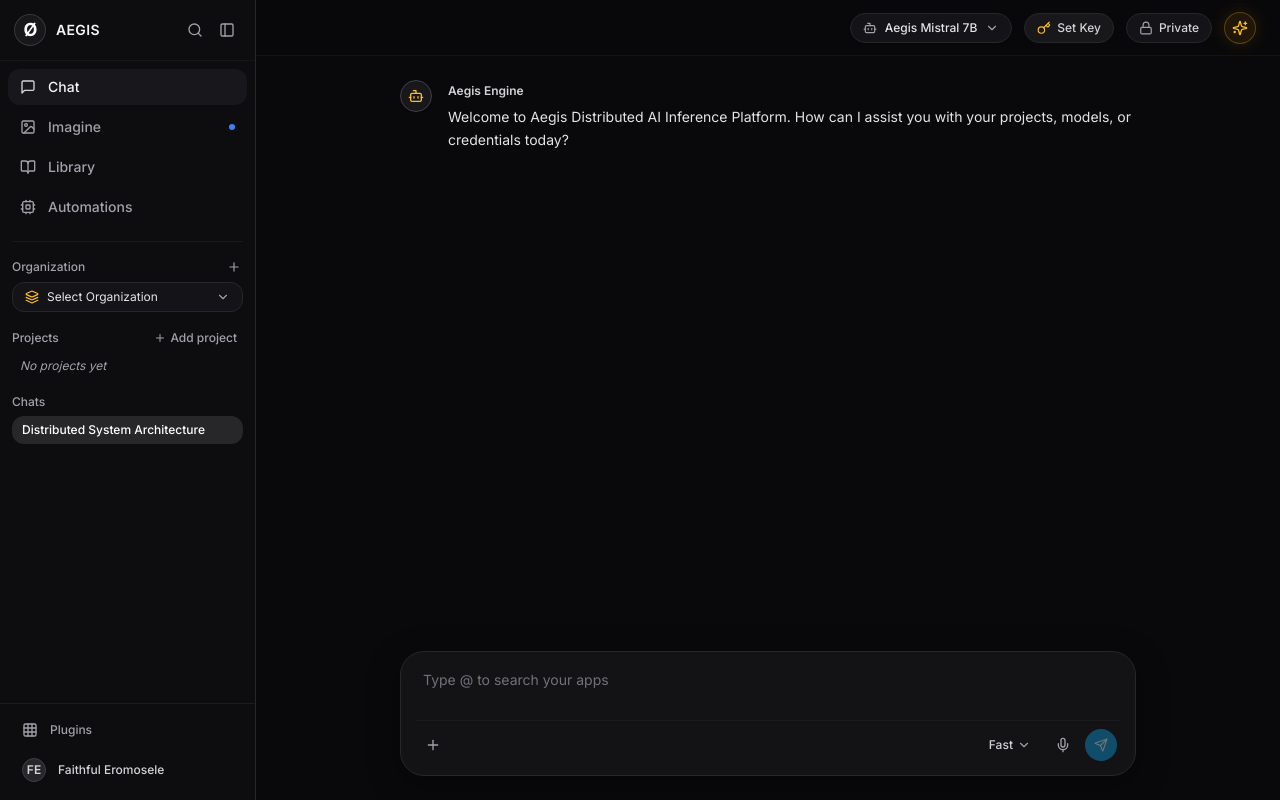
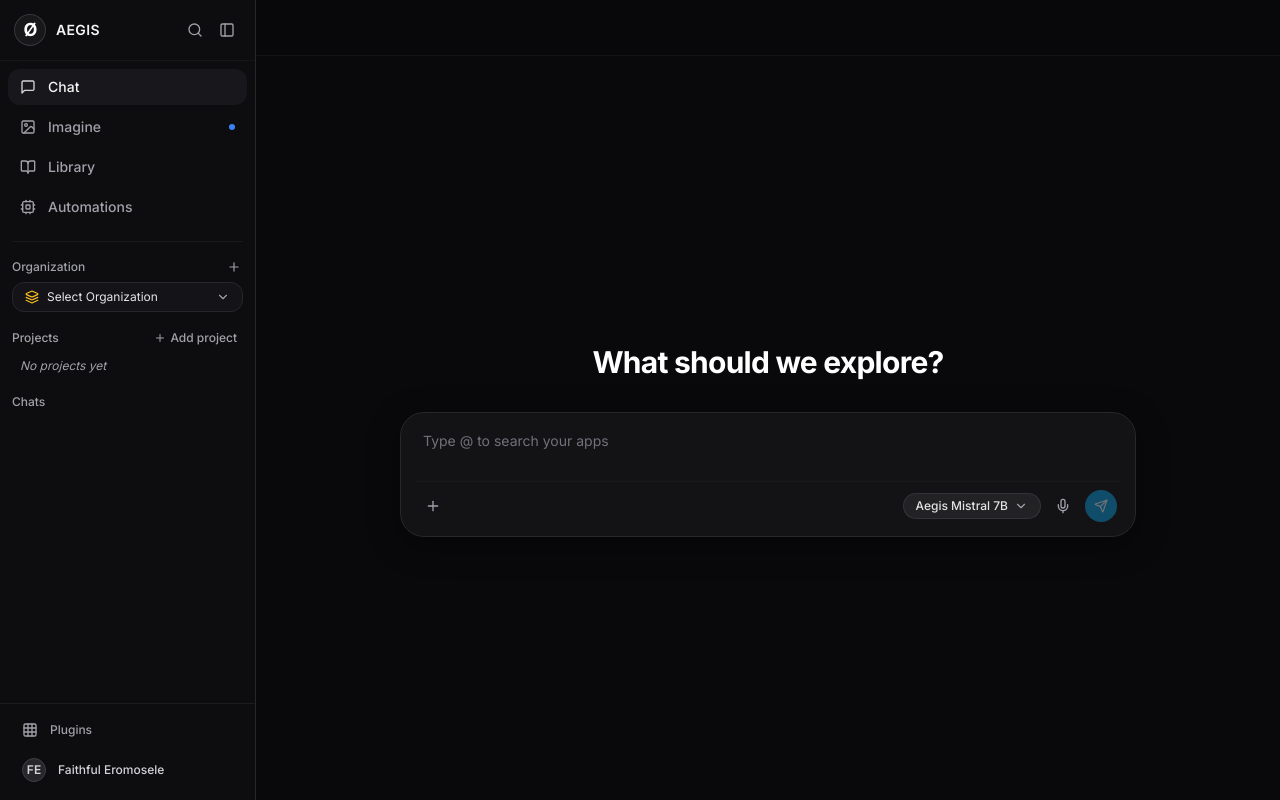
Before and after one commit to Faithful001/aegis, a React (Vite) app in the folder frontend/: page / in a window 1280 px wide. Built offline with nearby package versions, Linux system fonts and the light colour scheme.

Commit message:
chore: build the dropdown for the models list

```diff
--- a/frontend/src/components/chat/ChatPromptInput.tsx
+++ b/frontend/src/components/chat/ChatPromptInput.tsx
@@ -1,5 +1,7 @@
-import React, { useState } from 'react';
-import { Plus, ChevronDown, Mic, Zap, Send } from 'lucide-react';
+import React, { useState, useRef, useEffect } from 'react';
+import { Plus, ChevronDown, Mic, Send, Check } from 'lucide-react';
+import { motion, AnimatePresence } from 'framer-motion';
+import { useAegis, AVAILABLE_MODELS } from '../../context/AegisContext';
 
 interface ChatPromptInputProps {
   onSendMessage: (prompt: string) => void;
@@ -8,6 +10,24 @@
 
 export const ChatPromptInput: React.FC<ChatPromptInputProps> = ({ onSendMessage, disabled }) => {
   const [input, setInput] = useState('');
+  const [modelDropdownOpen, setModelDropdownOpen] = useState(false);
+  const dropdownRef = useRef<HTMLDivElement>(null);
+  const { selectedModel, setSelectedModel } = useAegis();
+
+  const currentModelObj =
+    AVAILABLE_MODELS.find((m) => m.id === selectedModel) || AVAILABLE_MODELS[0];
+
+  useEffect(() => {
+    const handleClickOutside = (event: MouseEvent) => {
+      if (dropdownRef.current && !dropdownRef.current.contains(event.target as Node)) {
+        setModelDropdownOpen(false);
+      }
+    };
+    document.addEventListener('mousedown', handleClickOutside);
+    return () => {
+      document.removeEventListener('mousedown', handleClickOutside);
+    };
+  }, []);
 
   const handleKeyDown = (e: React.KeyboardEvent<HTMLTextAreaElement>) => {
     if (e.key === 'Enter' && !e.shiftKey) {
@@ -46,15 +66,65 @@
             <Plus className="w-4 h-4" />
           </button>
 
-          {/* Right Action Icons: Fast Speed Dropdown, Mic Icon, Send/Voice Wave */}
+          {/* Right Action Icons: Model Selector Dropdown, Mic Icon, Send */}
           <div className="flex items-center gap-2">
-            <button
-              type="button"
-              className="flex items-center gap-1 px-2.5 py-1 rounded-full text-xs font-medium text-zinc-300 hover:bg-zinc-800 transition-colors"
-            >
-              <span>Fast</span>
-              <ChevronDown className="w-3.5 h-3.5 text-zinc-400" />
-            </button>
+            {/* Model Selector Dropdown inside prompt bar */}
+            <div className="relative" ref={dropdownRef}>
+              <button
+                type="button"
+                onClick={() => setModelDropdownOpen(!modelDropdownOpen)}
+                className="flex items-center gap-1.5 px-3 py-1 rounded-full text-xs font-medium bg-zinc-800/80 hover:bg-zinc-800 text-zinc-200 border border-zinc-700/60 transition-all"
+              >
+                <span>{currentModelObj.name}</span>
+                <ChevronDown
+                  className={`w-3.5 h-3.5 text-zinc-400 transition-transform duration-200 ${
+                    modelDropdownOpen ? 'rotate-180' : ''
+                  }`}
+                />
+              </button>
+
+              <AnimatePresence>
+                {modelDropdownOpen && (
+                  <motion.div
+                    initial={{ opacity: 0, scale: 0.95, y: 8 }}
+                    animate={{ opacity: 1, scale: 1, y: 0 }}
+                    exit={{ opacity: 0, scale: 0.95, y: 8 }}
+                    transition={{ duration: 0.15, ease: 'easeOut' }}
+                    className="absolute right-0 bottom-full mb-2 w-64 bg-surface border border-surface-border rounded-2xl p-1.5 shadow-2xl z-50 space-y-1"
+                  >
+                    <div className="px-3 py-1.5 text-[10px] uppercase font-bold text-zinc-400 tracking-wider">
+                      Select Model
+                    </div>
+                    {AVAILABLE_MODELS.map((model) => (
+                      <button
+                        key={model.id}
+                        type="button"
+                        onClick={() => {
+                          setSelectedModel(model.id);
+                          setModelDropdownOpen(false);
+                        }}
+                        className={`w-full text-left px-3 py-2 rounded-xl transition-all ${
+                          selectedModel === model.id
+                            ? 'bg-zinc-800 text-white font-medium'
+                            : 'text-zinc-400 hover:bg-zinc-800/50 hover:text-zinc-200'
+                        }`}
+                      >
+                        <div className="flex items-center justify-between text-xs font-semibold">
+                          <span className="flex items-center gap-1.5">
+                            {model.name}
+                            {selectedModel === model.id && (
+                              <Check className="w-3.5 h-3.5 text-emerald-400" />
+                            )}
+                          </span>
+                          {model.fast && <span className="text-[10px] text-emerald-400">Fast</span>}
+                        </div>
+                        <p className="text-[11px] text-zinc-400 mt-0.5">{model.description}</p>
+                      </button>
+                    ))}
+                  </motion.div>
+                )}
+              </AnimatePresence>
+            </div>
 
             <button
               type="button"
--- a/frontend/src/components/layout/Header.tsx
+++ b/frontend/src/components/layout/Header.tsx
@@ -1,87 +1,5 @@
-import React, { useState } from 'react';
-import { Sparkles, Lock, ChevronDown, Bot, Key } from 'lucide-react';
-import { useAegis, AVAILABLE_MODELS } from '../../context/AegisContext';
-import { CreateKeyModal } from '../modals/CreateKeyModal';
-import { AddCredentialModal } from '../modals/AddCredentialModal';
-
 export const Header: React.FC = () => {
-  const { selectedModel, setSelectedModel, activeApiKey, activeOrg } = useAegis();
-  const [modelDropdownOpen, setModelDropdownOpen] = useState(false);
-  const [keyModalOpen, setKeyModalOpen] = useState(false);
-  const [credModalOpen, setCredModalOpen] = useState(false);
-
-  const currentModelObj = AVAILABLE_MODELS.find((m) => m.id === selectedModel) || AVAILABLE_MODELS[0];
-
   return (
-    <header className="h-14 px-6 border-b border-surface-border/40 flex items-center justify-between select-none bg-background/50 backdrop-blur-md sticky top-0 z-20">
-      {/* Left side empty or active thread title */}
-      <div></div>
-
-      {/* Right side Controls: Model Selector, Private Badge, Sparkle */}
-      <div className="flex items-center gap-3">
-        {/* Model Selector Dropdown */}
-        <div className="relative">
-          <button
-            onClick={() => setModelDropdownOpen(!modelDropdownOpen)}
-            className="flex items-center gap-2 px-3 py-1.5 rounded-full bg-surface-card border border-surface-border text-xs font-medium text-zinc-200 hover:bg-zinc-800 transition-all shadow-sm"
-          >
-            <Bot className="w-3.5 h-3.5 text-zinc-400" />
-            <span>{currentModelObj.name}</span>
-            <ChevronDown className="w-3.5 h-3.5 text-zinc-400" />
-          </button>
-
-          {modelDropdownOpen && (
-            <div className="absolute right-0 top-full mt-1.5 w-64 bg-surface border border-surface-border rounded-2xl p-1.5 shadow-2xl z-50 space-y-1">
-              <div className="px-3 py-1.5 text-[10px] uppercase font-bold text-zinc-400 tracking-wider">
-                Select Inference Model
-              </div>
-              {AVAILABLE_MODELS.map((model) => (
-                <button
-                  key={model.id}
-                  onClick={() => {
-                    setSelectedModel(model.id);
-                    setModelDropdownOpen(false);
-                  }}
-                  className={`w-full text-left px-3 py-2 rounded-xl transition-all ${
-                    selectedModel === model.id
-                      ? 'bg-zinc-800 text-white font-medium'
-                      : 'text-zinc-400 hover:bg-zinc-800/50 hover:text-zinc-200'
-                  }`}
-                >
-                  <div className="flex items-center justify-between text-xs font-semibold">
-                    <span>{model.name}</span>
-                    {model.fast && <span className="text-[10px] text-emerald-400">Fast</span>}
-                  </div>
-                  <p className="text-[11px] text-zinc-400 mt-0.5">{model.description}</p>
-                </button>
-              ))}
-            </div>
-          )}
-        </div>
-
-        {/* API Key / Credential Status */}
-        <button
-          onClick={() => setKeyModalOpen(true)}
-          className="flex items-center gap-1.5 px-3 py-1.5 rounded-full bg-zinc-900 border border-zinc-800 text-xs font-medium text-zinc-300 hover:border-zinc-700 transition-all"
-        >
-          <Key className="w-3.5 h-3.5 text-amber-400" />
-          <span className="hidden sm:inline">{activeApiKey ? 'API Key Active' : 'Set Key'}</span>
-        </button>
-
-        {/* Private Privacy Badge */}
-        <div className="flex items-center gap-1.5 px-3 py-1.5 rounded-full bg-surface-card border border-surface-border text-xs font-medium text-zinc-300">
-          <Lock className="w-3.5 h-3.5 text-zinc-400" />
-          <span>Private</span>
-        </div>
-
-        {/* Yellow Sparkle Highlight Icon */}
-        <div className="w-8 h-8 rounded-full bg-amber-500/10 border border-amber-500/30 flex items-center justify-center text-amber-400 shadow-glow-yellow">
-          <Sparkles className="w-4 h-4" />
-        </div>
-      </div>
-
-      <CreateKeyModal open={keyModalOpen} onOpenChange={setKeyModalOpen} />
-      <AddCredentialModal open={credModalOpen} onOpenChange={setCredModalOpen} />
-    </header>
+    <header className="h-14 px-6 border-b border-surface-border/40 flex items-center justify-between select-none bg-background/50 backdrop-blur-md sticky top-0 z-20"></header>
   );
 };
--- a/frontend/src/context/AegisContext.tsx
+++ b/frontend/src/context/AegisContext.tsx
@@ -1,8 +1,8 @@
-import React, { createContext, useContext, useState, useEffect } from 'react';
-import { Organization, Project, APIKey, ChatThread, ChatMessage } from '../types/api';
-import { orgsApi } from '../api/orgs';
-import { projectsApi } from '../api/projects';
-import { useAuth } from './AuthContext';
+import React, { createContext, useContext, useState, useEffect } from "react";
+import { Organization, Project, APIKey, ChatThread, ChatMessage } from "../types/api";
+import { orgsApi } from "../api/orgs";
+import { projectsApi } from "../api/projects";
+import { useAuth } from "./AuthContext";
 
 interface AegisContextType {
   organizations: Organization[];
@@ -30,10 +30,30 @@
 const AegisContext = createContext<AegisContextType | undefined>(undefined);
 
 export const AVAILABLE_MODELS = [
-  { id: 'aegis-mistral-7b', name: 'Aegis Mistral 7B', description: 'Distributed self-hosted AI worker', fast: true },
-  { id: 'openrouter/auto', name: 'OpenRouter Auto', description: 'BYOK high performance router', fast: true },
-  { id: 'gpt-4o-mini', name: 'OpenAI GPT-4o Mini', description: 'Direct BYOK provider route', fast: true },
-  { id: 'claude-3-5-sonnet', name: 'Claude 3.5 Sonnet', description: 'Reasoning and code generation', fast: false },
+  {
+    id: "aegis-mistral-7b",
+    name: "Aegis Mistral 7B",
+    description: "Distributed self-hosted AI worker",
+    fast: true,
+  },
+  {
+    id: "openrouter/auto",
+    name: "OpenRouter Auto",
+    description: "BYOK high performance router",
+    fast: true,
+  },
+  {
+    id: "gpt-4o-mini",
+    name: "OpenAI GPT-4o Mini",
+    description: "Direct BYOK provider route",
+    fast: true,
+  },
+  {
+    id: "claude-3-5-sonnet",
+    name: "Claude 3.5 Sonnet",
+    description: "Reasoning and code generation",
+    fast: false,
+  },
 ];
 
 export const AegisProvider: React.FC<{ children: React.ReactNode }> = ({ children }) => {
@@ -43,37 +63,13 @@
   const [projects, setProjects] = useState<Project[]>([]);
   const [activeProject, setActiveProject] = useState<Project | null>(null);
   const [apiKeys, setApiKeys] = useState<APIKey[]>([]);
-  const [activeApiKey, setActiveApiKey] = useState<string>(localStorage.getItem('aegis_user_api_key') || '');
-  const [selectedModel, setSelectedModel] = useState<string>('aegis-mistral-7b');
+  const [activeApiKey, setActiveApiKey] = useState<string>(
+    localStorage.getItem("aegis_user_api_key") || ""
+  );
+  const [selectedModel, setSelectedModel] = useState<string>("aegis-mistral-7b");
 
-  const [chatThreads, setChatThreads] = useState<ChatThread[]>(() => {
-    const saved = localStorage.getItem('aegis_chat_threads');
-    if (saved) {
-      try { return JSON.parse(saved); } catch (e) { console.error(e); }
-    }
-    return [
-      {
-        id: 'default-thread-1',
-        title: 'Distributed System Architecture',
-        created_at: new Date().toISOString(),
-        updated_at: new Date().toISOString(),
-        messages: [
-          {
-            id: 'm1',
-            role: 'assistant',
-            content: 'Welcome to Aegis Distributed AI Inference Platform. How can I assist you with your projects, models, or credentials today?',
-            timestamp: new Date(),
-            model: 'aegis-mistral-7b'
-          }
-        ]
-      }
-    ];
-  });
-  const [activeThreadId, setActiveThreadId] = useState<string | null>('default-thread-1');
-
-  useEffect(() => {
-    localStorage.setItem('aegis_chat_threads', JSON.stringify(chatThreads));
-  }, [chatThreads]);
+  const [chatThreads, setChatThreads] = useState<ChatThread[]>([]);
+  const [activeThreadId, setActiveThreadId] = useState<string | null>("default-thread-1");
 
   const refreshOrgs = async () => {
     if (!isAuthenticated) return;
@@ -84,7 +80,7 @@
         setActiveOrg(list[0]);
       }
     } catch (e) {
-      console.error('Error fetching orgs:', e);
+      console.error("Error fetching orgs:", e);
     }
   };
 
@@ -97,7 +93,7 @@
         setActiveProject(list[0]);
       }
     } catch (e) {
-      console.error('Error fetching projects:', e);
+      console.error("Error fetching projects:", e);
     }
   };
 
@@ -107,7 +103,7 @@
       const keys = await projectsApi.listApiKeys(activeProject.id);
       setApiKeys(keys);
     } catch (e) {
-      console.error('Error fetching API keys:', e);
+      console.error("Error fetching API keys:", e);
     }
   };
 
@@ -124,10 +120,10 @@
   }, [activeProject]);
 
   const createNewThread = (): string => {
-    const newId = 'thread-' + Date.now();
+    const newId = "thread-" + Date.now();
     const newThread: ChatThread = {
       id: newId,
-      title: 'New Exploration',
+      title: "New Exploration",
       created_at: new Date().toISOString(),
       updated_at: new Date().toISOString(),
       messages: [],
@@ -143,8 +139,8 @@
         if (t.id === threadId) {
           const updatedMessages = [...t.messages, msg];
           let title = t.title;
-          if (t.title === 'New Exploration' && msg.role === 'user') {
-            title = msg.content.slice(0, 30) + (msg.content.length > 30 ? '...' : '');
+          if (t.title === "New Exploration" && msg.role === "user") {
+            title = msg.content.slice(0, 30) + (msg.content.length > 30 ? "..." : "");
           }
           return {
             ...t,
@@ -191,7 +187,7 @@
         apiKeys,
         activeApiKey,
         setActiveApiKey: (k) => {
-          localStorage.setItem('aegis_user_api_key', k);
+          localStorage.setItem("aegis_user_api_key", k);
           setActiveApiKey(k);
         },
         selectedModel,
@@ -214,6 +210,6 @@
 
 export const useAegis = () => {
   const ctx = useContext(AegisContext);
-  if (!ctx) throw new Error('useAegis must be used within AegisProvider');
+  if (!ctx) throw new Error("useAegis must be used within AegisProvider");
   return ctx;
 };
--- a/frontend/src/pages/index.tsx
+++ b/frontend/src/pages/index.tsx
@@ -1,13 +1,13 @@
-import React, { useState } from 'react';
-import { MainLayout } from '../components/layout/MainLayout';
-import { ChatPromptInput } from '../components/chat/ChatPromptInput';
-import { ChatMessages } from '../components/chat/ChatMessages';
-import { AppExploreCards } from '../components/chat/AppExploreCards';
-import { useAegis } from '../context/AegisContext';
-import { streamChatCompletion } from '../api/chat';
-import { AddCredentialModal } from '../components/modals/AddCredentialModal';
-import { CreateKeyModal } from '../components/modals/CreateKeyModal';
-import { toast } from 'sonner';
+import React, { useState } from "react";
+import { MainLayout } from "../components/layout/MainLayout";
+import { ChatPromptInput } from "../components/chat/ChatPromptInput";
+import { ChatMessages } from "../components/chat/ChatMessages";
+import { AppExploreCards } from "../components/chat/AppExploreCards";
+import { useAegis } from "../context/AegisContext";
+import { streamChatCompletion } from "../api/chat";
+import { AddCredentialModal } from "../components/modals/AddCredentialModal";
+import { CreateKeyModal } from "../components/modals/CreateKeyModal";
+import { toast } from "sonner";
 
 export const HomePage: React.FC = () => {
   const {
@@ -34,19 +34,19 @@
     }
 
     const userMsg = {
-      id: 'msg-' + Date.now(),
-      role: 'user' as const,
+      id: "msg-" + Date.now(),
+      role: "user" as const,
       content: promptText,
       timestamp: new Date(),
     };
 
     addMessageToThread(currentThreadId, userMsg);
 
-    const assistantMsgId = 'msg-' + (Date.now() + 1);
+    const assistantMsgId = "msg-" + (Date.now() + 1);
     const initialAssistantMsg = {
       id: assistantMsgId,
-      role: 'assistant' as const,
-      content: '',
+      role: "assistant" as const,
+      content: "",
       timestamp: new Date(),
       model: selectedModel,
     };
@@ -54,7 +54,7 @@
     addMessageToThread(currentThreadId, initialAssistantMsg);
     setIsStreaming(true);
 
-    const apiKeyToUse = activeApiKey || 'aegis_default_demo_key';
+    const apiKeyToUse = activeApiKey || "aegis_default_demo_key";
 
     await streamChatCompletion(
       apiKeyToUse,
@@ -89,10 +89,6 @@
               What should we explore?
             </h1>
             <ChatPromptInput onSendMessage={handleSendMessage} disabled={isStreaming} />
-            <AppExploreCards
-              onAddCredential={() => setCredModalOpen(true)}
-              onGenerateKey={() => setKeyModalOpen(true)}
-            />
           </div>
         ) : (
           <div className="flex-1 overflow-y-auto">
```
